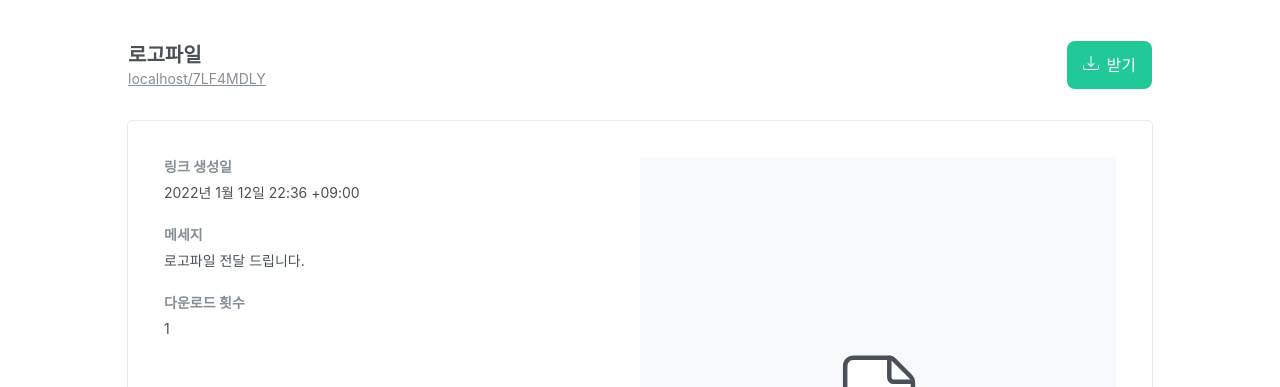
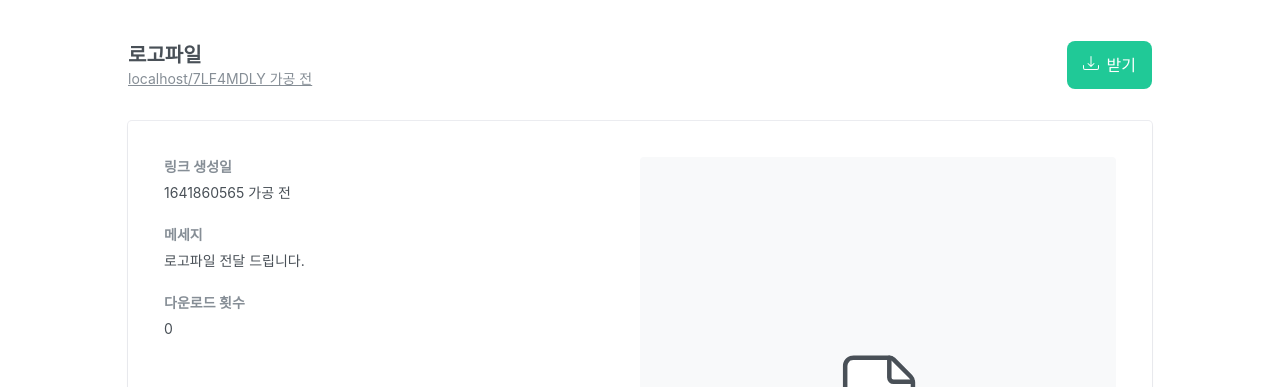
Before and after one commit to yunred/4th-week-rakuten-symphony-task, a React (Create React App) app: page / in a window 1280 px wide. Shown: the part 364-751 px from the top of the page. Built offline with nearby package versions, Linux system fonts and the light colour scheme; no server answers.

Commit message:
Feat: pages/DetailPage MockData 연결

```diff
--- a/src/components/FileListItemInfo.tsx
+++ b/src/components/FileListItemInfo.tsx
@@ -1,16 +1,25 @@
 import React from "react";
 import styled from "styled-components";
+import * as T from "types";
 
-const FileListItemInfo = () => {
+interface FileListProps {
+  fileList: T.FileType[];
+}
+
+const FileListItemInfo: React.FC<FileListProps> = ({ fileList }) => {
   return (
     <>
-      <FileListItem>
-        <FileItemInfo>
-          <span />
-          <span>logo.png</span>
-        </FileItemInfo>
-        <FileItemSize>10.86KB</FileItemSize>
-      </FileListItem>
+      {fileList.map((item, idx) => {
+        return (
+          <FileListItem>
+            <FileItemInfo>
+              <span />
+              <span>{item.name}</span>
+            </FileItemInfo>
+            <FileItemSize>{item.size} 가공 전</FileItemSize>
+          </FileListItem>
+        );
+      })}
     </>
   );
 };
--- a/src/pages/DetailPage/index.tsx
+++ b/src/pages/DetailPage/index.tsx
@@ -4,14 +4,19 @@ import styled from "styled-components";
 import colors from "styles/colors";
 import Button from "components/Button";
 import FileListItemInfo from "components/FileListItemInfo";
+import * as T from "types";
+interface DetailePageProps {
+  DetailData: T.FetchDataType;
+}
 
-const DetailPage: FC = () => {
+const DetailPage: React.FC<DetailePageProps> = ({ DetailData }) => {
+  console.log(2 ** 10);
   return (
     <>
       <Header>
         <LinkInfo>
           <Title>로고파일</Title>
-          <Url>localhost/7LF4MDLY</Url>
+          <Url>localhost/7LF4MDLY 가공 전</Url>
         </LinkInfo>
         <DownloadButton>
           <img referrerPolicy="no-referrer" src="/svgs/download.svg" alt="" />
@@ -22,22 +27,22 @@ const DetailPage: FC = () => {
         <Descrition>
           <Texts>
             <Top>링크 생성일</Top>
-            <Bottom>2022년 1월 12일 22:36 +09:00</Bottom>
+            <Bottom>{DetailData.created_at} 가공 전</Bottom>
             <Top>메세지</Top>
-            <Bottom>로고파일 전달 드립니다.</Bottom>
+            <Bottom>{DetailData.sent?.content}</Bottom>
             <Top>다운로드 횟수</Top>
-            <Bottom>1</Bottom>
+            <Bottom>{DetailData.download_count}</Bottom>
           </Texts>
           <LinkImage>
             <Image />
           </LinkImage>
         </Descrition>
         <ListSummary>
-          <div>총 1개의 파일</div>
-          <div>10.86KB</div>
+          <div>총 {DetailData.count}개의 파일</div>
+          <div>{DetailData.size} 가공 전</div>
         </ListSummary>
         <FileList>
-          <FileListItemInfo />
+          <FileListItemInfo fileList={DetailData.files} />
         </FileList>
       </Article>
     </>
```
